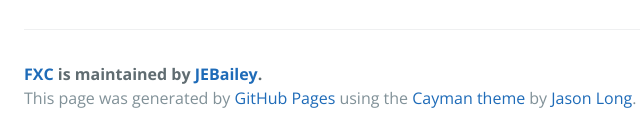
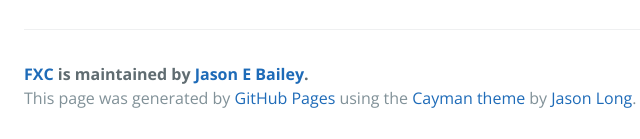
Before and after one commit to JEBailey/fxc, a plain HTML site: page index.html in a window 1280 px wide. Shown: the part 1506-1645 px from the top of the page, 200-840 px from the left. Drawn offline with nearby package versions, Linux system fonts and the light colour scheme.

Commit message:
Update index.html
minor name update

```diff
--- a/index.html
+++ b/index.html
@@ -66,7 +66,7 @@
 &lt;/<span class="pl-ent">note</span>&gt;</pre></div>
 
       <footer class="site-footer">
-        <span class="site-footer-owner"><a href="https://github.com/JEBailey/fxc">FXC</a> is maintained by <a href="https://github.com/JEBailey">JEBailey</a>.</span>
+        <span class="site-footer-owner"><a href="https://github.com/JEBailey/fxc">FXC</a> is maintained by <a href="https://github.com/JEBailey">Jason E Bailey</a>.</span>
 
         <span class="site-footer-credits">This page was generated by <a href="https://pages.github.com">GitHub Pages</a> using the <a href="https://github.com/jasonlong/cayman-theme">Cayman theme</a> by <a href="https://twitter.com/jasonlong">Jason Long</a>.</span>
       </footer>
```
